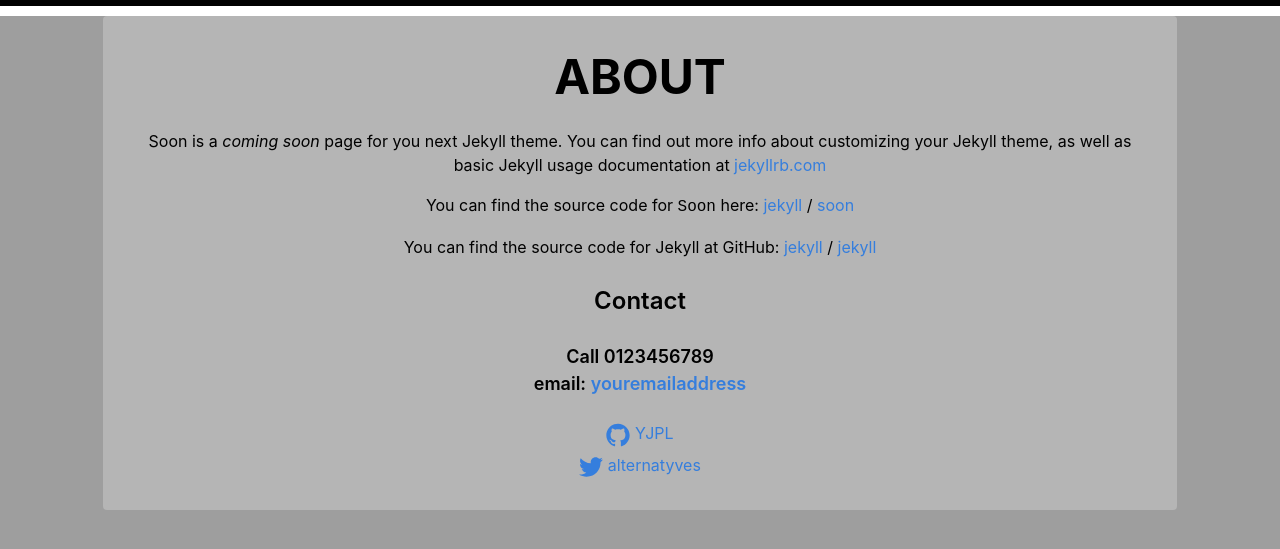
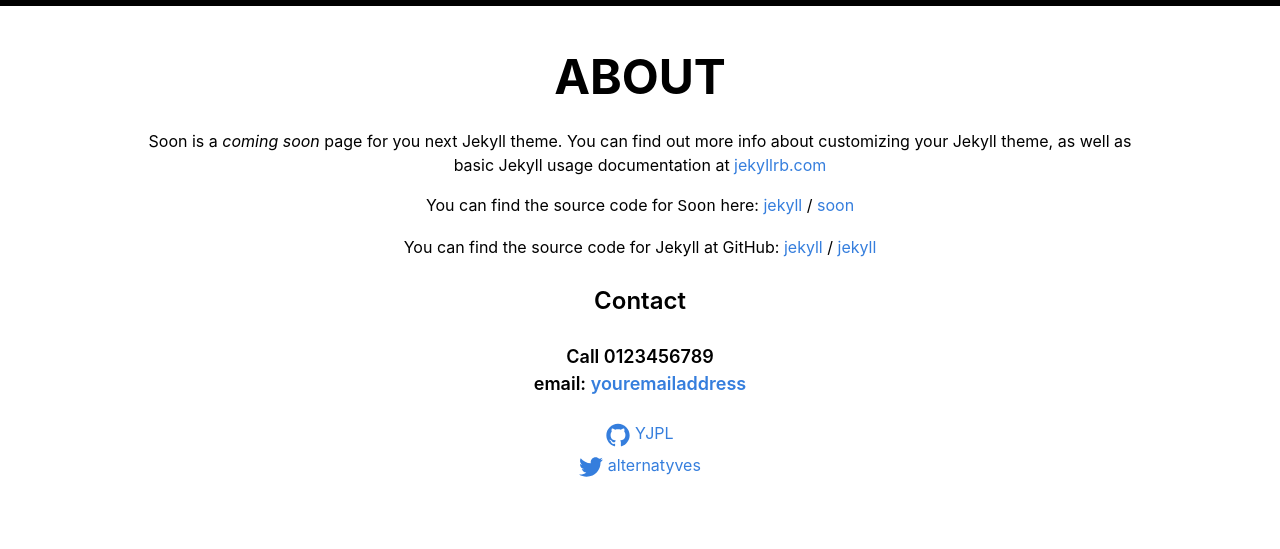
Before and after one commit to ASSahasranamam/soon, a Jekyll site: the page built from _pages/about.md, in a window 1280 px wide. Shown: the top 549 px of the page. Built offline with Jekyll 4.4.1, drawn with Linux system fonts in a browser that asks for light colours.

Commit message:
Update default.html

```diff
--- a/_layouts/default.html
+++ b/_layouts/default.html
@@ -4,11 +4,11 @@
   {% include head.html %}
  <body>
   <main class="page-content" aria-label="Content">
-    <div id="bg" style="margin: 0;
+<!--     <div id="bg" style="margin: 0;
   padding: 0; background: url({{site.url}}images/Mountain%20Creative%20Desktop%20Wallpaper.png) center fixed no-repeat;
     -moz-background-size: cover;
     background-size: cover;">
-  </div>
+  </div> -->
 
 <div id="container">
 
```
